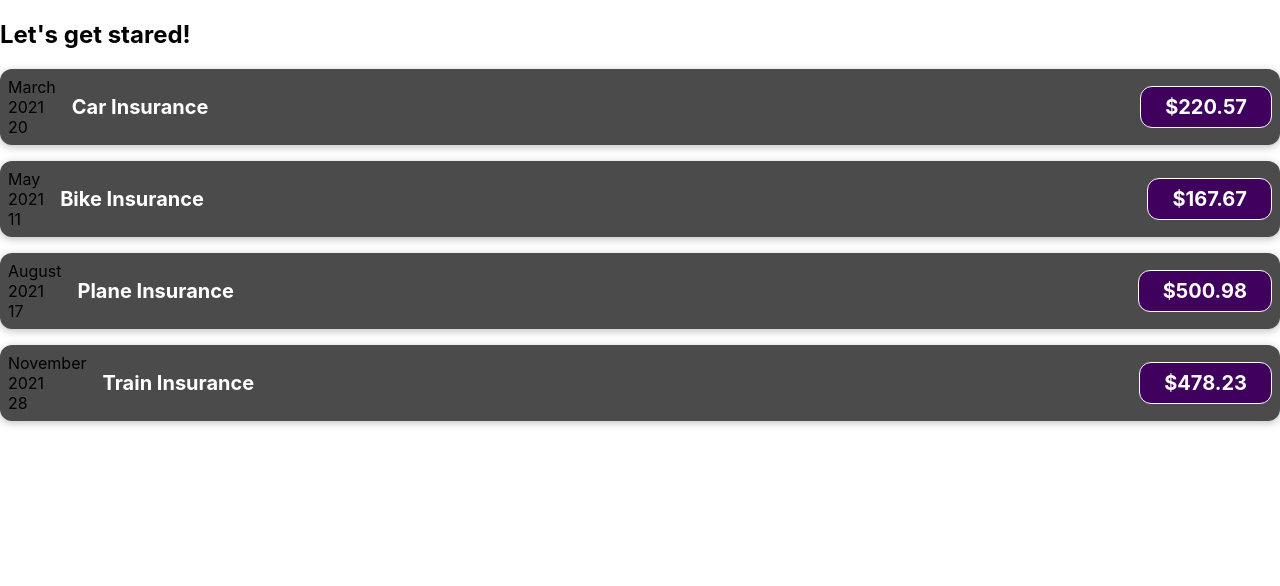
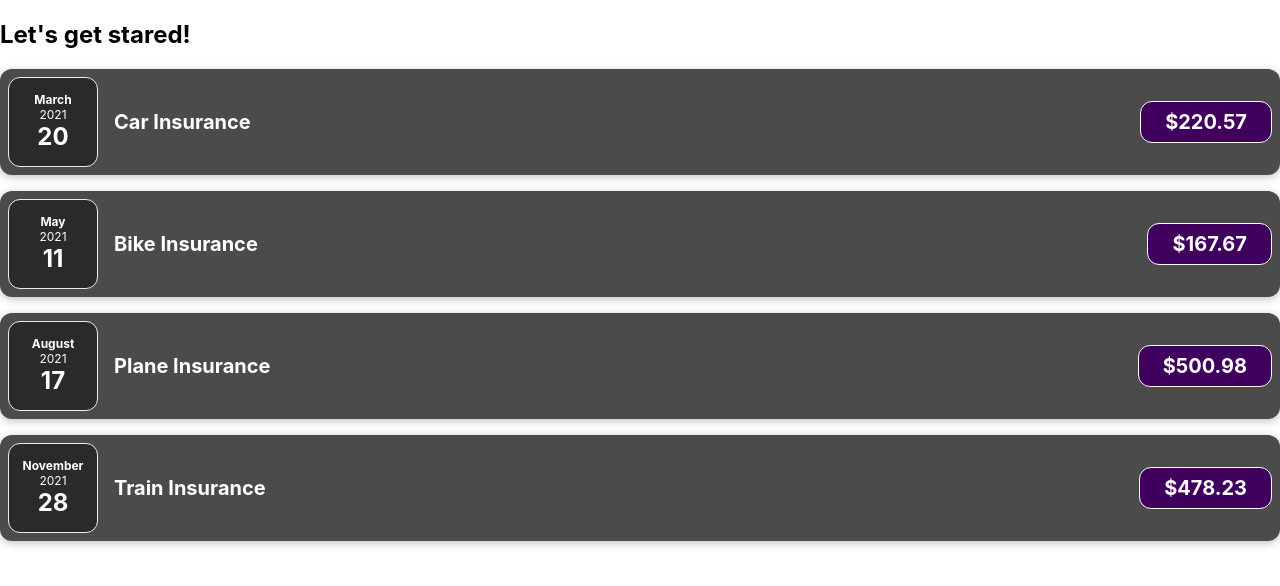
Before and after one commit to avicse1/react-js, a React (Create React App) app: page / in a window 1280 px wide. Shown: the top 586 px of the page. Built offline with nearby package versions, Linux system fonts and the light colour scheme.

Commit message:
seperate component for Date and styling

```diff
--- /dev/null
+++ b/src/components/ExpenseDate.css
@@ -0,0 +1,26 @@
+.expense-date {
+    display: flex;
+    flex-direction: column;
+    width: 5.5rem;
+    height: 5.5rem;
+    border: 1px solid #ececec;
+    background-color: #2a2a2a;
+    color: white;
+    border-radius: 12px;
+    align-items: center;
+    justify-content: center;
+}
+
+.expense-date__month {
+    font-size: 0.75rem;
+    font-weight: bold;
+}
+
+.expense-date__year {
+    font-size: 0.75rem;
+}
+
+.expense-date__day {
+    font-size: 1.5rem;
+    font-weight: bold;
+}
--- /dev/null
+++ b/src/components/ExpenseDate.js
@@ -0,0 +1,17 @@
+import "./ExpenseDate.css";
+
+function ExpenseDate(pros) {
+    const month = pros.date.toLocaleString("en-US", { month: "long" });
+    const day = pros.date.toLocaleString("en-US", { day: "2-digit" });
+    const year = pros.date.getFullYear();
+
+    return (
+        <div className="expense-date">
+            <div className="expense-date__month">{month}</div>
+            <div className="expense-date__year">{year}</div>
+            <div className="expense-date__day">{day}</div>
+        </div>
+    );
+}
+
+export default ExpenseDate;
--- a/src/components/ExpenseItem.js
+++ b/src/components/ExpenseItem.js
@@ -1,16 +1,10 @@
+import ExpenseDate from "./ExpenseDate";
 import "./ExpenseItem.css";
 
 function ExpenseItem(pros) {
-    const month = pros.date.toLocaleString("en-US", { month: "long" });
-    const day = pros.date.toLocaleString("en-US", { day: "2-digit" });
-    const year = pros.date.getFullYear();
     return (
         <div className="expense-item">
-            <div>
-                <div>{month}</div>
-                <div>{year}</div>
-                <div>{day}</div>
-            </div>
+            <ExpenseDate date={pros.date} />
             <div className="expense-item__description">
                 <h2>{pros.title}</h2>
                 <div className="expense-item__price">${pros.amount}</div>
```
